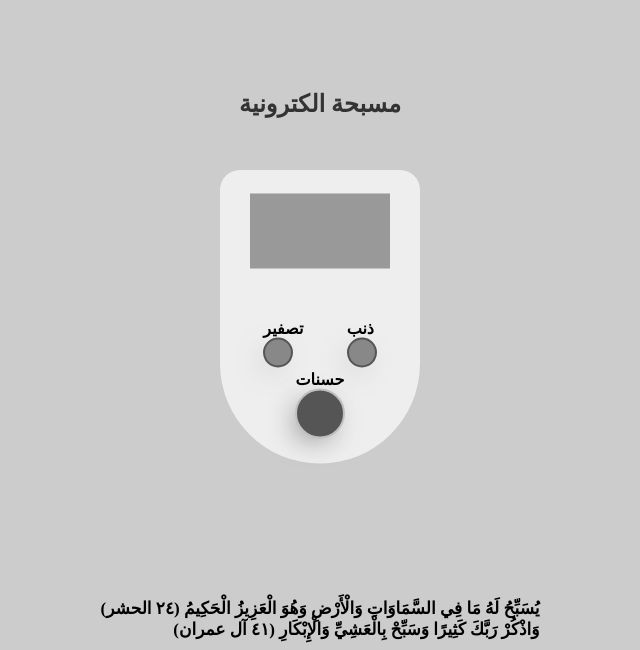
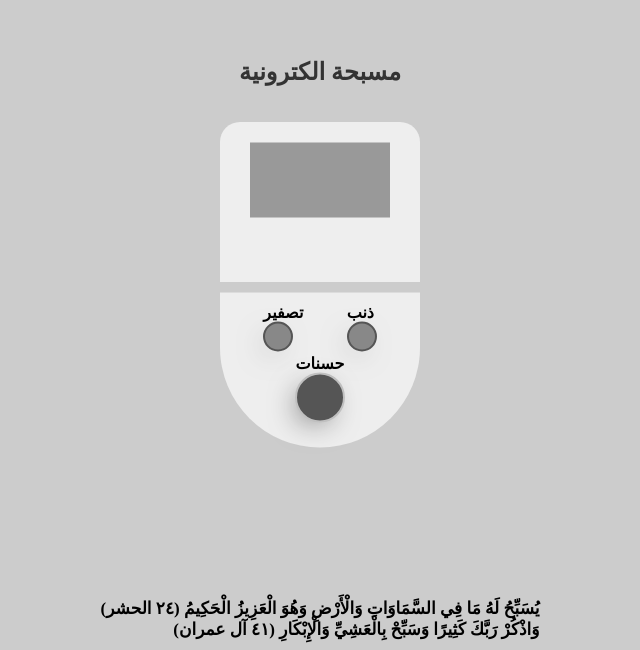
Before and after one commit to midoyousef/masbaha, a plain HTML site: page index.html in a window 1280 px wide. Shown: the part 150-800 px from the top of the page, without its empty margins (320-960 px from the left). Drawn offline with Linux system fonts and the light colour scheme.

Commit message:
Update style.css

```diff
--- a/css/style.css
+++ b/css/style.css
@@ -11,14 +11,14 @@ body {
     position: absolute;
     text-align: center;
     color: #333;
-    top: 30%;
+    top: 26%;
     left: 50%;
     transform: translateX(-50%);
 }
 .container {
     position: absolute;
     left: 50%;
-    top: 50%;
+    top: 44%;
     transform: translate(-50%, -50%);
     height: 160px;
     width: 200px;
@@ -29,7 +29,7 @@ body {
     background-color: #999;
     position: absolute;
     left: 50%;
-    top: 38%;
+    top: 36%;
     transform: translate(-50%, -50%);
     width: 140px;
     height: 75px;
@@ -45,7 +45,7 @@ body {
 .container-2 {
     position: absolute;
     left: 50%;
-    top: 67%;
+    top: 65%;
     transform: translate(-50%, -50%);
     height: 155px;
     width: 200px;
@@ -96,7 +96,7 @@ h2 {
     left: 50%;
     transform: translateX(-50%);
     text-align: right;
-    margin-top: 20px;
+    margin-top: 25px;
     min-width: 310px;
     bottom: 10px;
 }
```
